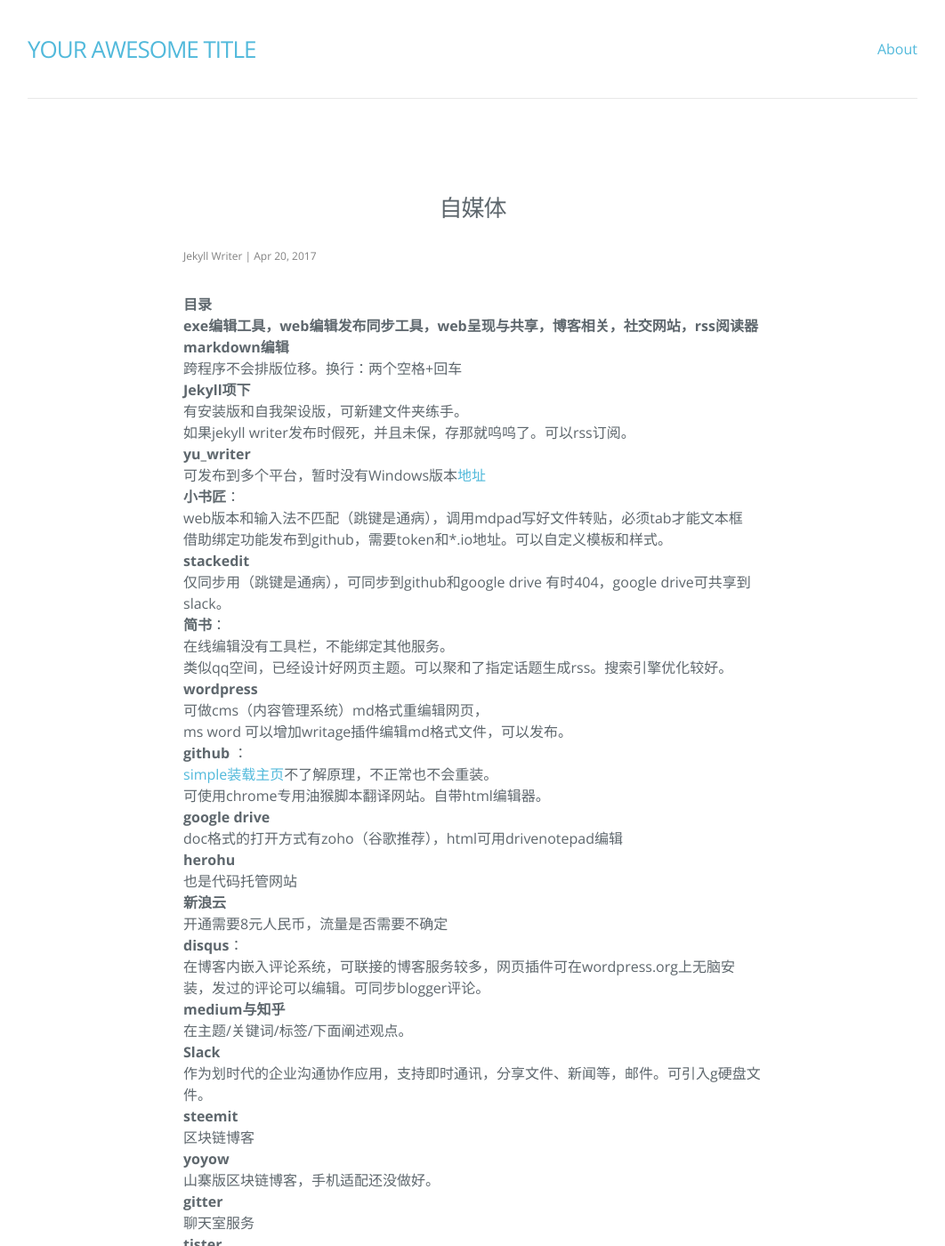
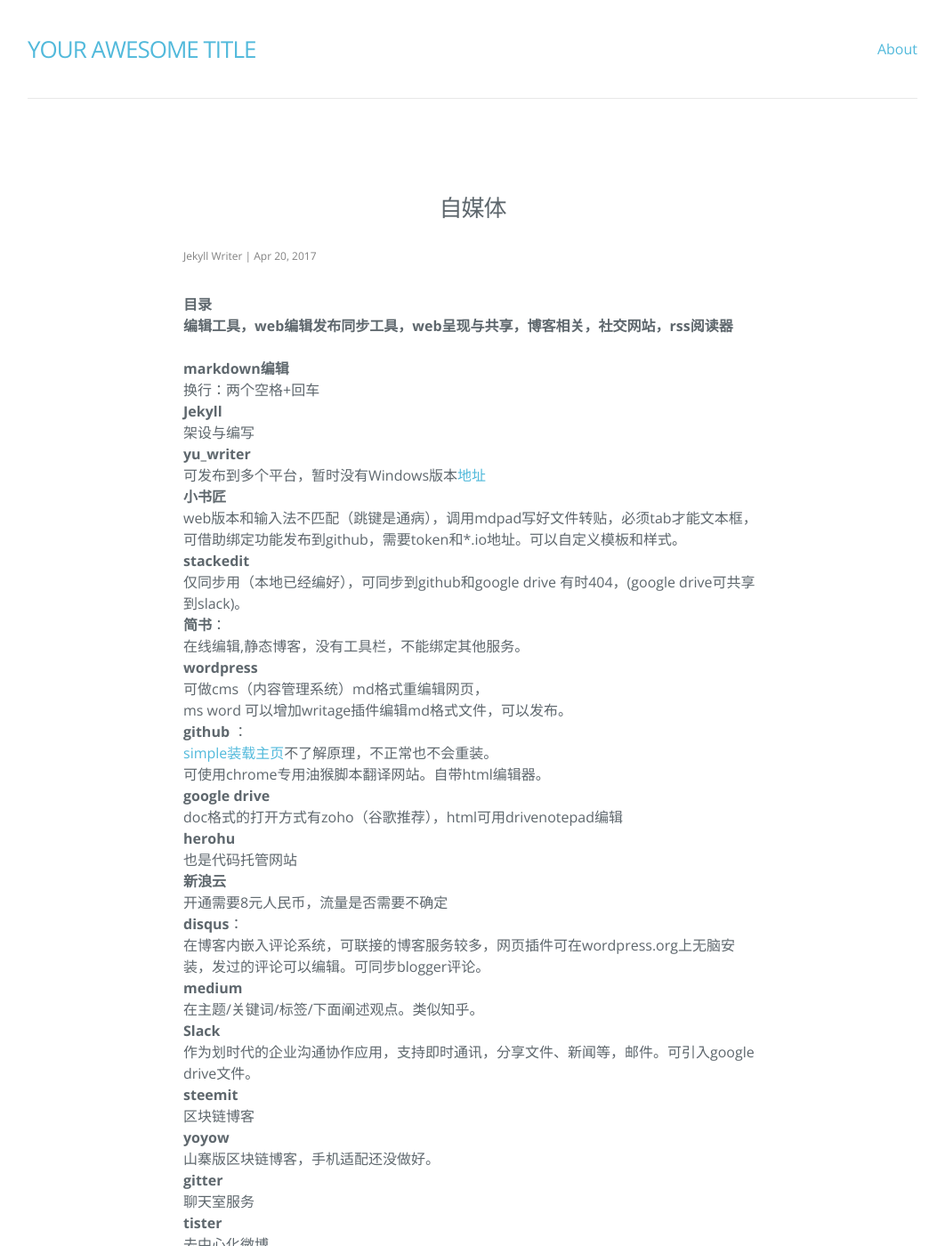
Before and after one commit to hebbank/aceo, a Jekyll site: the page built from _posts/2017-04-20-zmt.md, in a window 1280 px wide and 1400 px high. Shown: the whole window at 89% size, without its empty margins (109-1171 px from the left). Built offline with Jekyll 4.4.1, drawn with Linux system fonts in a browser that asks for light colours; nearby versions of some CDN libraries; some of the changed text lies outside the part shown.

Commit message:
Update 自媒体

```diff
--- a/_posts/2017-04-20-zmt.md
+++ b/_posts/2017-04-20-zmt.md
@@ -5,22 +5,20 @@ tags: 探索/互联网
 categories: 自媒体
 ---
 **目录
-exe编辑工具，web编辑发布同步工具，web呈现与共享，博客相关，社交网站，rss阅读器**
+编辑工具，web编辑发布同步工具，web呈现与共享，博客相关，社交网站，rss阅读器**
+
 **markdown编辑**
-跨程序不会排版位移。换行：两个空格+回车
-**Jekyll项下**
-有安装版和自我架设版，可新建文件夹练手。
-如果jekyll writer发布时假死，并且未保，存那就呜呜了。可以rss订阅。
+换行：两个空格+回车
+**Jekyll**
+架设与编写
 **yu_writer**
 可发布到多个平台，暂时没有Windows版本[地址](https://ivarptr.github.io/yu-writer.site/index.html)
-**小书匠**：
-web版本和输入法不匹配（跳键是通病），调用mdpad写好文件转贴，必须tab才能文本框
-借助绑定功能发布到github，需要token和*.io地址。可以自定义模板和样式。
+**小书匠**
+web版本和输入法不匹配（跳键是通病），调用mdpad写好文件转贴，必须tab才能文本框，可借助绑定功能发布到github，需要token和*.io地址。可以自定义模板和样式。
 **stackedit**
-仅同步用（跳键是通病），可同步到github和google drive 有时404，google drive可共享到slack。
+仅同步用（本地已经编好），可同步到github和google drive 有时404，(google drive可共享到slack)。
 **简书**：
-在线编辑没有工具栏，不能绑定其他服务。
-类似qq空间，已经设计好网页主题。可以聚和了指定话题生成rss。搜索引擎优化较好。
+在线编辑,静态博客，没有工具栏，不能绑定其他服务。
 **wordpress**
 可做cms（内容管理系统）md格式重编辑网页，
 ms word 可以增加writage插件编辑md格式文件，可以发布。
@@ -35,10 +33,10 @@ doc格式的打开方式有zoho（谷歌推荐），html可用drivenotepad编辑
 开通需要8元人民币，流量是否需要不确定
 **disqus**：
 在博客内嵌入评论系统，可联接的博客服务较多，网页插件可在wordpress.org上无脑安装，发过的评论可以编辑。可同步blogger评论。
-**medium与知乎**
-在主题/关键词/标签/下面阐述观点。
+**medium**
+在主题/关键词/标签/下面阐述观点。类似知乎。
 **Slack**
-作为划时代的企业沟通协作应用，支持即时通讯，分享文件、新闻等，邮件。可引入g硬盘文件。
+作为划时代的企业沟通协作应用，支持即时通讯，分享文件、新闻等，邮件。可引入google drive文件。
 **steemit**
 区块链博客
 **yoyow**
@@ -47,18 +45,20 @@ doc格式的打开方式有zoho（谷歌推荐），html可用drivenotepad编辑
 聊天室服务
 **tister**
 去中心化微博
-**digg/inreoder**
-rss阅读器digg 可同步google reader opml，但是没有搜索功能，不能隐藏菜单，inreader通过油猴可以关闭右侧广告站位。
+**rss阅读器**
+digg 可同步google reader opml，但是没有搜索功能，不能隐藏菜单，inreader通过油猴可以关闭右侧广告站位。
 36氪更新频繁成为刷屏工具，不适合rss订阅，相同服务有readhub。
-腾讯已经在做ai写稿，聚合咨讯已经过时？
-**个人项目**
-个人页面/传教/聊天转换博客/区块链笔记本
+
 **业界交流**
 微软谷歌把开源项目迁移到github
 heroko（项目托管）比github难部署
-gae静态博客程式4年不更新了
+gae静态博客
 **勾稽关系**
 小书匠可存储到github和印象笔记，不用翻墙，打开-另存为或者复制粘贴文字都可以更新。
+
 **html手册**
  `title: 网站标题`
 搜索引擎优化，腾讯网站分析
+
+ **个人项目**
+个人页面/传教/聊天转换博客/区块链笔记本 /常用服务列表/
```
